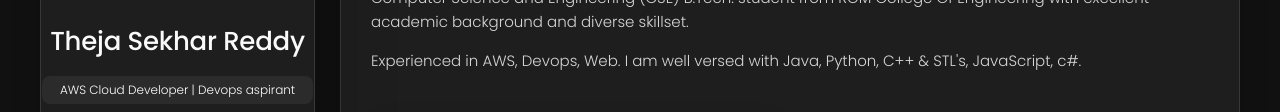
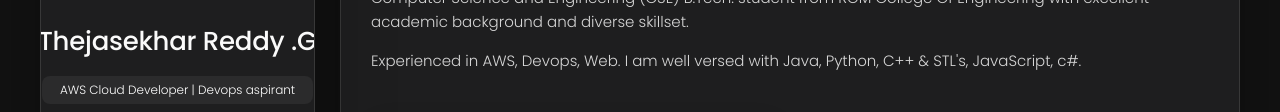
Before and after one commit to ThejaReddy1/ThejaSekharReddy.G, a plain HTML site: page index.html in a window 1280 px wide. Shown: the part 271-383 px from the top of the page. Drawn offline with nearby package versions, Linux system fonts and the light colour scheme.

Commit message:
Update index.html
Name Change

```diff
--- a/index.html
+++ b/index.html
@@ -46,7 +46,7 @@
         </figure>
 
         <div class="info-content">
-          <h1 class="name" title="Richard hanrick">Theja Sekhar Reddy</h1>
+          <h1 class="name" title="Richard hanrick">Thejasekhar Reddy .G</h1>
 
           <p class="title">AWS Cloud Developer | Devops aspirant</p>
         </div>
```
